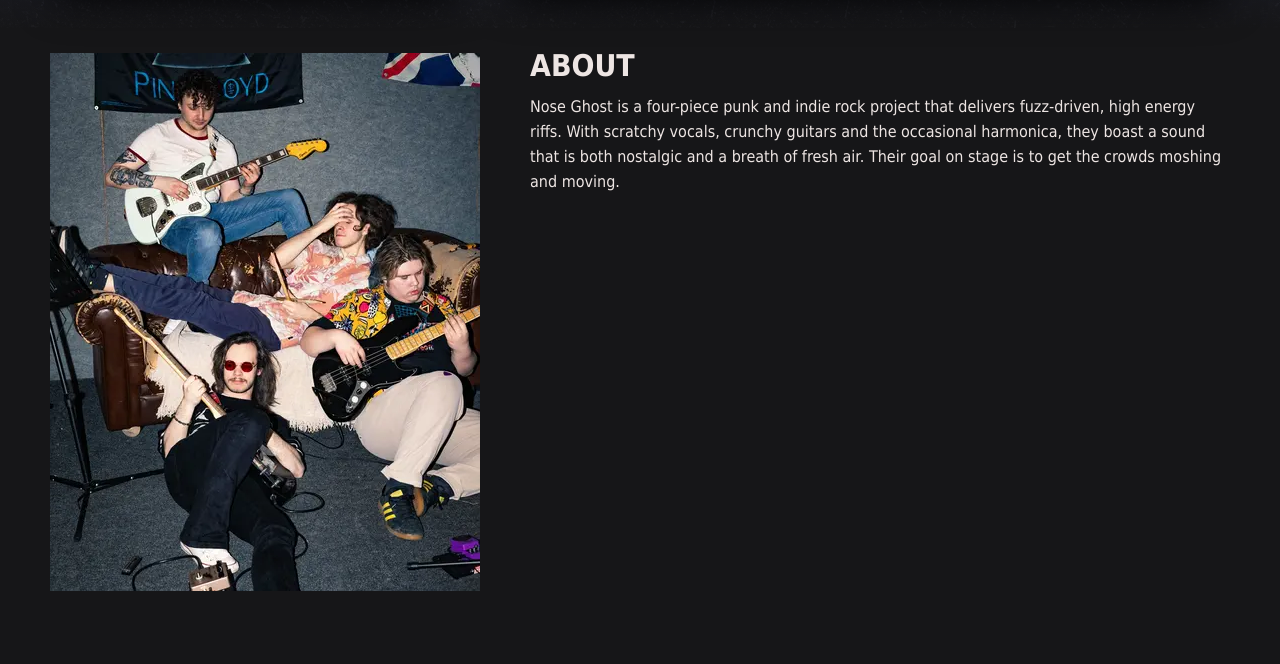
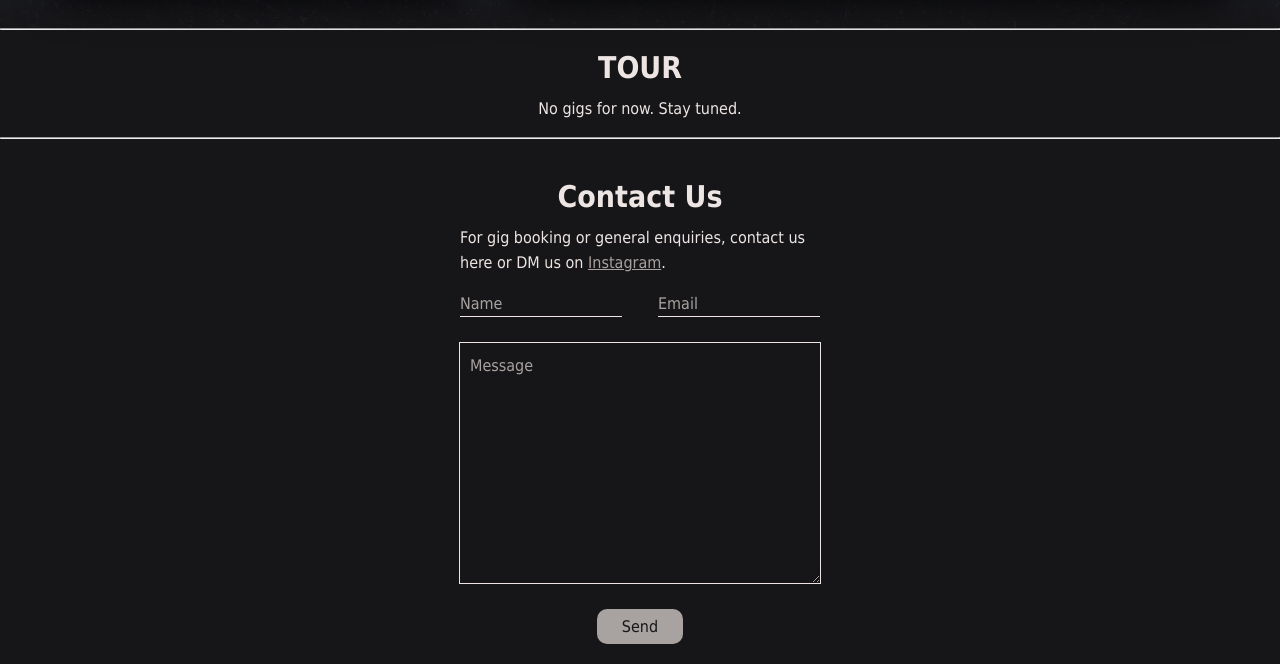
Before and after one commit to ReasonMaster44/Nose-Ghost-website, a Flask app: page / in a window 1280 px wide. Shown: the part 584-1248 px from the top of the page. Before the commit the page ends 1175 px from the top, so only its background shows below. Run offline with Flask 3, Linux system fonts and the light colour scheme.

Commit message:
add tour and contact to homepage and add a new page called about

```diff
--- a/app.py
+++ b/app.py
@@ -15,16 +15,8 @@ app.config["MAIL_DEFAULT_SENDER"] = ("Nose Ghost", os.environ.get("MAIL_USERNAME
 
 mail = Mail(app)
 
-@app.route("/")
+@app.route("/", methods=["POST", "GET"])
 def index():
-    return render_template("index.html")
-
-@app.route("/tour")
-def tour():
-    return render_template("tour.html")
-
-@app.route("/contact", methods=["POST", "GET"])
-def contact():
     if request.method == "POST":
         name = request.form["name"]
         email = request.form["email"]
@@ -43,9 +35,12 @@ def contact():
         except Exception as e:
             flash(f"Error sending message: {e}", "danger")
 
-        return redirect(url_for("contact"))
+    return render_template("index.html")
 
-    return render_template("contact.html")
+
+@app.route("/about")
+def about():
+    return render_template("about.html")
 
 @app.route("/videos")
 def videos():
--- a/static/styles/home.css
+++ b/static/styles/home.css
@@ -19,18 +19,6 @@
     #new-release-link {
         width: 100%;
     }
-}
-
-#content {
-    display: flex;
-
-    gap: 50px;
-
-    margin: 0px var(--main-margin) 0px var(--main-margin);
-}
-
-.content-image {
-    width: 40%;
 }
 
 #new-release {
--- a/templates/index.html
+++ b/templates/index.html
@@ -3,6 +3,8 @@
         <link rel="stylesheet" href="{{ url_for('static', filename='styles/stylesheet.css') }}">
         <link rel="stylesheet" href="{{ url_for('static', filename='styles/navigation.css') }}">
         <link rel="stylesheet" href="{{ url_for('static', filename='styles/home.css') }}">
+        <link rel="stylesheet" href="{{ url_for('static', filename='styles/tour.css') }}">
+        <link rel="stylesheet" href="{{ url_for('static', filename='styles/contact.css') }}">
 
         <script src="{{ url_for('static', filename='script.js') }}"></script>
 
@@ -31,9 +33,8 @@
 
                     <nav id="nav-bar">
                         <a class="nav-item selected"  href="{{ url_for('index')}}">HOME</a>
-                        <a class="nav-item" href="{{ url_for('tour')}}">TOUR</a>
+                        <a class="nav-item" href="{{ url_for('about')}}">ABOUT</a>
                         <a class="nav-item" href="{{ url_for('videos')}}">VIDEOS</a>
-                        <a class="nav-item" href="{{ url_for('contact')}}">CONTACT</a>
                     </nav>
                 </div>
 
@@ -60,16 +61,39 @@
             </div>
         </div>
 
+        <hr>
         <br>
 
-        <div id="content">
-            <img class="content-image only-desktop" src="{{ url_for('static', filename='images/all-apollo-audio.webp')}}">
+        <div id="tour">
+            <h2>TOUR</h2>
+            <p>No gigs for now. Stay tuned.</p>
+            <!--
+            <a href="https://ticketool.co.uk/events-fe/9ecef09e-dc07-460a-b23e-86c9d0458298?promoter=98f3bf22-e7a4-4de7-9f2f-229b53b84e54&fbclid=PAZXh0bgNhZW0CMTEAAaflnql-n6JIe83vm1s7PeULYVjiR_Xkcp20g3s59dB3QRVXxdVQfPboop-qyQ_aem_HqlxHKfkRUTK9clWGmd0oA" target="_blank" class="gig-card">
+                <h3>The Old Queens Head</h3>
+                <p>5th June 2025</p>
+                <p>44 Essex Rd, London N1 8LN</p>
+            </a>
+            -->
 
-            <article>
-                <h2>ABOUT</h2>
-                <p>Nose Ghost is a four-piece punk and indie rock project that delivers fuzz-driven, high energy riffs. With scratchy vocals, crunchy guitars and the occasional harmonica, they boast a sound that is both nostalgic and a breath of fresh air. Their goal on stage is to get the crowds moshing and moving.</p>
-            </article>
         </div>
+
+        <hr>
+        <br>
+
+        <form id="contact" action="{{ url_for('index') }}" method="POST">
+            <h2>Contact Us</h2>
+            <p>For gig booking or general enquiries, contact us here or DM us on <a href="https://www.instagram.com/nose.ghost.band" target="_blank">Instagram</a>.</p>
+            <div id="name-and-email">
+                <input type="text" placeholder="Name" name="name" id="contact-name">
+                <input type="text" placeholder="Email" name="email" id="contact-email">
+            </div>
+            <br>
+            <textarea style="width:calc(100% - 20px);" placeholder="Message" name="message" id="contact-message"></textarea>
+            <br>
+            <button type="submit">Send</button>
+
+        </form>
+
 
 
     </body>
--- a/templates/message-sent.html
+++ b/templates/message-sent.html
@@ -30,9 +30,8 @@
 
                     <nav id="nav-bar">
                         <a class="nav-item"  href="{{ url_for('index')}}">HOME</a>
-                        <a class="nav-item" href="{{ url_for('tour')}}">TOUR</a>
+                        <a class="nav-item" href="{{ url_for('about')}}">ABOUT</a>
                         <a class="nav-item" href="{{ url_for('videos')}}">VIDEOS</a>
-                        <a class="nav-item selected" href="{{ url_for('contact')}}">CONTACT</a>
                     </nav>
                 </div>
 
@@ -52,7 +51,7 @@
 
         <div style="width: 100%;text-align: center;">
             <p>Your message has been sent! We'll try to get back to you as soon as possible.</p>
-            <a href="{{ url_for('contact')}}">Back</a>
+            <a href="{{ url_for('index')}}">Back</a>
         </div>
 
     </body>
--- a/templates/videos.html
+++ b/templates/videos.html
@@ -30,9 +30,8 @@
 
                     <nav id="nav-bar">
                         <a class="nav-item"  href="{{ url_for('index')}}">HOME</a>
-                        <a class="nav-item" href="{{ url_for('tour')}}">TOUR</a>
+                        <a class="nav-item" href="{{ url_for('about')}}">ABOUT</a>
                         <a class="nav-item selected" href="{{ url_for('videos')}}">VIDEOS</a>
-                        <a class="nav-item" href="{{ url_for('contact')}}">CONTACT</a>
                     </nav>
                 </div>
 
```
Also changed, not shown: static/styles/about.css (added, +11 -0 lines), templates/about.html (renamed from templates/tour.html, +9 -12 lines), templates/contact.html (deleted, +0 -70 lines).
